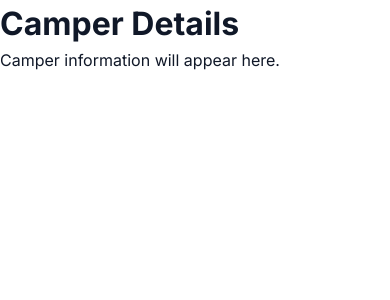
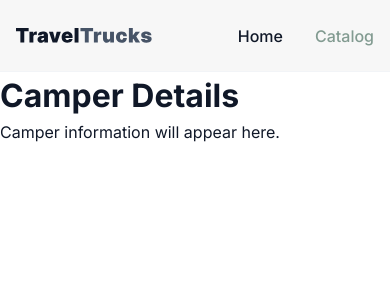
Before and after one commit to dlmak1/travel-trucks, a Next.js app: page /catalog/1 in a window 390 px wide. Shown: the top 300 px of the page. Built offline with nearby package versions, Linux system fonts and the light colour scheme.

Commit message:
feat: implement responsive header from Figma

```diff
--- a/src/app/layout.tsx
+++ b/src/app/layout.tsx
@@ -1,5 +1,6 @@
 import type { Metadata } from "next";
 import { Geist, Geist_Mono, Inter } from "next/font/google";
+import Header from "@/components/Header/Header";
 import QueryProvider from "@/components/Providers/QueryProvider";
 import "./globals.css";
 
@@ -31,6 +32,7 @@ export default function RootLayout({ children }: LayoutProps<"/">) {
       className={`${inter.variable} ${geistSans.variable} ${geistMono.variable}`}
     >
       <body>
+        <Header />
         <QueryProvider>{children}</QueryProvider>
       </body>
     </html>
--- /dev/null
+++ b/src/components/Header/Header.module.css
@@ -0,0 +1,75 @@
+.header {
+  width: 100%;
+  height: 72px;
+  flex-shrink: 0;
+  border-bottom: 1px solid var(--color-badge);
+  background-color: var(--color-surface);
+}
+
+.inner {
+  position: relative;
+  display: flex;
+  align-items: center;
+  width: 100%;
+  max-width: calc(
+    var(--container-content-width) + 2 * var(--container-padding-inline)
+  );
+  height: 100%;
+  margin-inline: auto;
+  padding-inline: var(--container-padding-inline);
+}
+
+.logoLink {
+  display: flex;
+  flex-shrink: 0;
+  align-items: center;
+  line-height: 0;
+}
+
+.logo {
+  width: 136px;
+  height: 16px;
+}
+
+.navigation {
+  position: absolute;
+  left: 50%;
+  display: flex;
+  align-items: center;
+  gap: var(--space-lg);
+  transform: translateX(-50%);
+}
+
+.navigationLink {
+  color: var(--color-text-primary);
+  font: var(--font-body-medium);
+}
+
+.navigationLink.active {
+  color: var(--color-accent);
+}
+
+@media (max-width: 600px) {
+  .inner {
+    justify-content: space-between;
+    gap: var(--space-md);
+    padding-inline: var(--space-sm);
+  }
+
+  .navigation {
+    position: static;
+    flex-shrink: 0;
+    transform: none;
+  }
+}
+
+@media (max-width: 340px) {
+  .inner {
+    gap: var(--space-xs);
+    padding-inline: var(--space-xs);
+  }
+
+  .navigation {
+    gap: var(--space-sm);
+  }
+}
--- /dev/null
+++ b/src/components/Header/Header.tsx
@@ -0,0 +1,59 @@
+"use client";
+
+import Image from "next/image";
+import Link from "next/link";
+import { usePathname } from "next/navigation";
+import styles from "./Header.module.css";
+
+const navigation = [
+  { href: "/", label: "Home" },
+  { href: "/catalog", label: "Catalog" },
+] as const;
+
+function isActivePath(href: (typeof navigation)[number]["href"], pathname: string) {
+  if (href === "/") {
+    return pathname === "/";
+  }
+
+  return pathname === href || pathname.startsWith(`${href}/`);
+}
+
+export default function Header() {
+  const pathname = usePathname();
+
+  return (
+    <header className={styles.header}>
+      <div className={styles.inner}>
+        <Link className={styles.logoLink} href="/" aria-label="TravelTrucks home">
+          <Image
+            className={styles.logo}
+            src="/images/logo.svg"
+            alt="TravelTrucks"
+            width={136}
+            height={16}
+            priority
+          />
+        </Link>
+
+        <nav className={styles.navigation} aria-label="Main navigation">
+          {navigation.map(({ href, label }) => {
+            const isActive = isActivePath(href, pathname);
+
+            return (
+              <Link
+                key={href}
+                className={`${styles.navigationLink} ${
+                  isActive ? styles.active : ""
+                }`}
+                href={href}
+                aria-current={isActive ? "page" : undefined}
+              >
+                {label}
+              </Link>
+            );
+          })}
+        </nav>
+      </div>
+    </header>
+  );
+}
```
Also changed, not shown: public/images/logo.svg (added).
